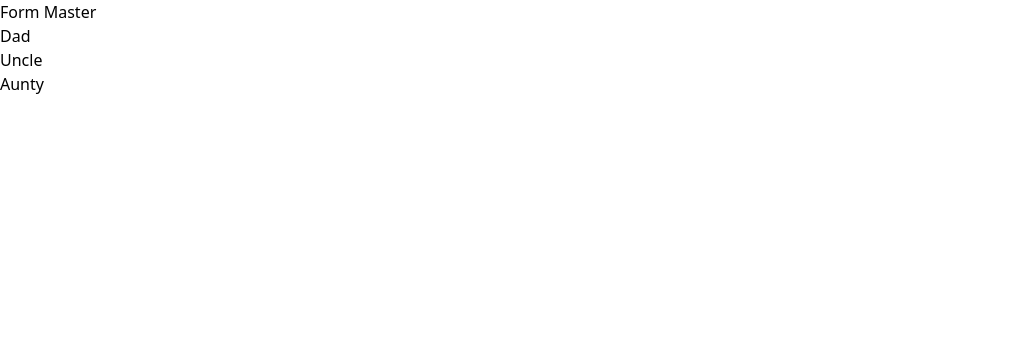
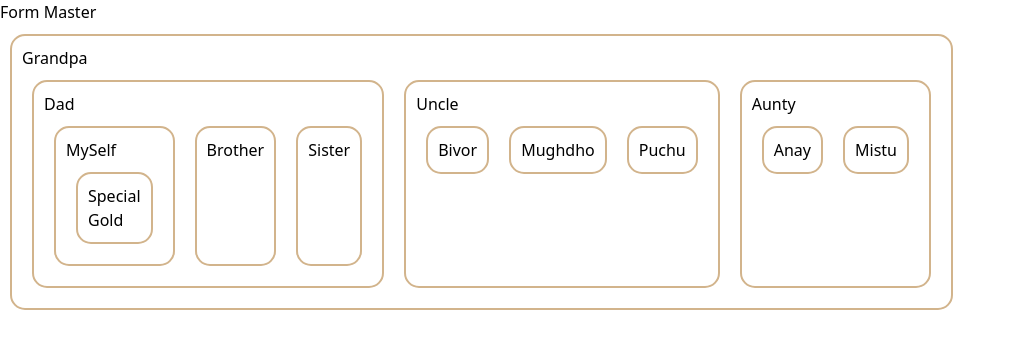
Before and after one commit to devsujoy36/Form-Master, a React (Vite) app: page / in a window 1280 px wide. Shown: the top 348 px of the page, without its empty margins (0-1016 px from the left). Built offline with nearby package versions, Linux system fonts and the light colour scheme.

Commit message:
update some componenet

```diff
--- a/src/Component/Family/Aunty/Aunty.jsx
+++ b/src/Component/Family/Aunty/Aunty.jsx
@@ -1,7 +1,14 @@
+import Child from "../Dad/Child"
 
 const Aunty = () => {
   return (
-    <div>Aunty</div>
+    <div className="granpa">
+      <h1 className="text-center text-xl font-bold">Aunty</h1>
+      <section className="flex">
+        <Child name={"Anay"} />
+        <Child name={"Mistu"} />
+      </section>
+    </div>
   )
 }
 
--- /dev/null
+++ b/src/Component/Family/Dad/Child.jsx
@@ -0,0 +1,15 @@
+/* eslint-disable react/prop-types */
+
+import Special from "./Special";
+
+const Child = ({ name, special }) => {
+
+  return (
+    <div>
+      <h1 className="text-xl font-semibold text-center">{name}</h1>
+      {special && <Special specialName={'Special'} />}
+    </div>
+  )
+}
+
+export default Child;
--- a/src/Component/Family/Dad/Dad.jsx
+++ b/src/Component/Family/Dad/Dad.jsx
@@ -1,7 +1,15 @@
+import Child from "./Child"
 
 const Dad = () => {
   return (
-    <div>Dad</div>
+    <div className="granpa">
+      <h1 className="text-center text-xl font-bold">Dad</h1>
+      <section className="flex">
+        <Child name={"MySelf"} special={true}/>
+        <Child name={"Brother"}/>
+        <Child name={"Sister"}/>
+      </section>
+    </div>
   )
 }
 
--- /dev/null
+++ b/src/Component/Family/Dad/Special.jsx
@@ -0,0 +1,17 @@
+/* eslint-disable react/prop-types */
+
+import { useContext } from "react"
+import { AssetContext } from "../Grandpa/Grandpa"
+
+
+const Special = ({specialName}) => {
+    const gift = useContext(AssetContext)
+  return (
+    <div>
+        <h1>{specialName}</h1>
+        <h1>{gift}</h1>
+    </div>
+  )
+}
+
+export default Special
--- /dev/null
+++ b/src/Component/Family/Grandpa/Grandpa.css
@@ -0,0 +1,9 @@
+.main, .grandpa div{
+    border: 2px solid tan;
+    margin: 10px;
+    padding: 10px ;
+    border-radius: 15px;
+}
+.flex{
+    display: flex;
+}
--- a/src/Component/Family/Grandpa/Grandpa.jsx
+++ b/src/Component/Family/Grandpa/Grandpa.jsx
@@ -1,14 +1,22 @@
+import { createContext } from "react"
 import Aunty from "../Aunty/Aunty"
 import Dad from "../Dad/Dad"
 import Uncle from "../Uncle/Uncle"
+import './Grandpa.css'
 
+export const AssetContext = createContext('Gold')
 
 const Grandpa = () => {
   return (
-    <div>
-        <Dad></Dad>
-        <Uncle></Uncle>
-        <Aunty></Aunty>
+    <div className="main">
+      <h1 className="text-center font-bold text-2xl">Grandpa</h1>
+      <section className="grandpa flex ">
+        <AssetContext.Provider value="Gold">
+          <Dad></Dad>
+          <Uncle></Uncle>
+          <Aunty></Aunty>
+        </AssetContext.Provider>
+      </section>
     </div>
   )
 }
--- a/src/Component/Family/Uncle/Uncle.jsx
+++ b/src/Component/Family/Uncle/Uncle.jsx
@@ -1,7 +1,15 @@
+import Child from "../Dad/Child"
 
 const Uncle = () => {
   return (
-    <div>Uncle</div>
+    <div className="granpa">
+      <h1 className="text-center text-xl font-bold">Uncle</h1>
+      <section className="flex">
+        <Child name={"Bivor"} />
+        <Child name={"Mughdho"} />
+        <Child name={"Puchu"} />
+      </section>
+    </div>
   )
 }
 
```
